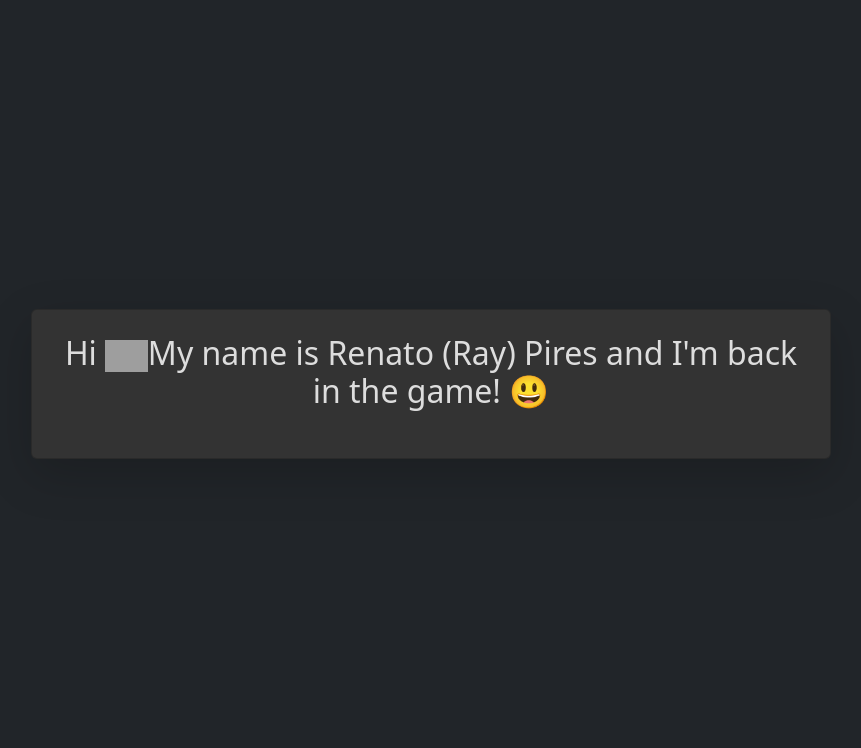
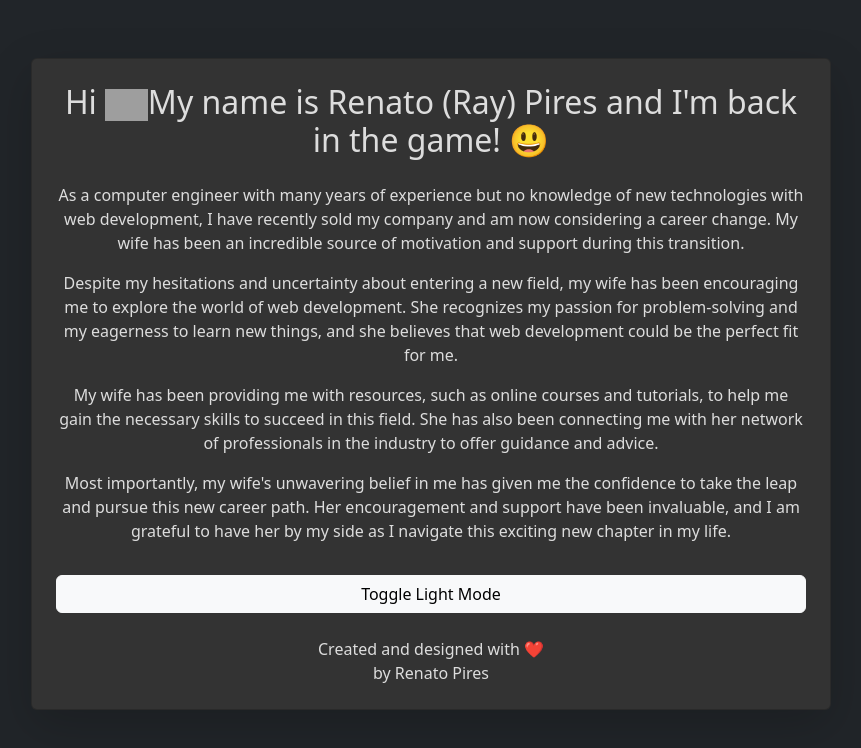
Before and after one commit to repires/clone-tabnews, a Next.js app: page / in a window 1280 px wide. Shown: the top 748 px of the page, without its empty margins (209-1070 px from the left). Built offline with nearby package versions, Linux system fonts and the light colour scheme; grey boxes are pictures that could not be loaded.

Commit message:
Update index.js

```diff
--- a/pages/index.js
+++ b/pages/index.js
@@ -1,4 +1,4 @@
-import React, { useState, useEffect } from 'react';
+import React, { useState } from 'react';
 import 'bootstrap/dist/css/bootstrap.min.css';
 
 function Home() {
@@ -13,23 +13,6 @@ function Home() {
     color: darkMode ? '#ddd' : '#333',
   };
 
-  // Effect to run once when the component mounts
-  useEffect(() => {
-    const script1 = document.createElement('script');
-    script1.async = true;
-    script1.src = 'https://www.googletagmanager.com/gtag/js?id=G-V3VBYLPPGK';
-    document.head.appendChild(script1);
-
-    const script2 = document.createElement('script');
-    script2.textContent = `
-      window.dataLayer = window.dataLayer || [];
-      function gtag(){dataLayer.push(arguments);}
-      gtag('js', new Date());
-      gtag('config', 'G-V3VBYLPPGK');
-    `;
-    document.head.appendChild(script2);
-  }, []);
-
   return (
     <div className={`d-flex justify-content-center align-items-center ${darkMode ? 'bg-dark' : 'bg-light'}`} style={{ minHeight: '100vh', paddingBottom: '2rem', marginBottom: '-2rem' }}>
       <style>
@@ -41,6 +24,20 @@ function Home() {
           }
         `}
       </style>
+      <script
+        async
+        src="https://www.googletagmanager.com/gtag/js?id=G-V3VBYLPPGK"
+      ></script>
+      <script
+        dangerouslySetInnerHTML={{
+          __html: `
+            window.dataLayer = window.dataLayer || [];
+            function gtag(){dataLayer.push(arguments);}
+            gtag('js', new Date());
+            gtag('config', 'G-V3VBYLPPGK');
+          `,
+        }}
+      />
       <main className="container-fluid custom-container">
         <div className="card mx-auto shadow-lg rounded text-center p-4" style={{ maxWidth: '800px', ...themeStyles }}>
           <h1 className="h2 mb-4" style={{ fontSize: '2rem', marginBottom: '1rem' }}>
@@ -53,6 +50,22 @@ function Home() {
             />
             My name is Renato (Ray) Pires and I'm back in the game! 😃
           </h1>
+          <p>
+            As a computer engineer with many years of experience but no knowledge of new technologies with web development, I have recently sold my company and am now considering a career change. My wife has been an incredible source of motivation and support during this transition.
+          </p>
+          <p>
+            Despite my hesitations and uncertainty about entering a new field, my wife has been encouraging me to explore the world of web development. She recognizes my passion for problem-solving and my eagerness to learn new things, and she believes that web development could be the perfect fit for me.
+          </p>
+          <p>
+            My wife has been providing me with resources, such as online courses and tutorials, to help me gain the necessary skills to succeed in this field. She has also been connecting me with her network of professionals in the industry to offer guidance and advice.
+          </p>
+          <p>
+            Most importantly, my wife's unwavering belief in me has given me the confidence to take the leap and pursue this new career path. Her encouragement and support have been invaluable, and I am grateful to have her by my side as I navigate this exciting new chapter in my life.
+          </p>
+          <button className={`btn mt-3 ${darkMode ? 'btn-light' : 'btn-dark'}`} onClick={toggleDarkMode}>
+            Toggle {darkMode ? 'Light' : 'Dark'} Mode
+          </button>
+          <footer className="mt-4">  Created and designed with ❤️<br />by Renato Pires</footer>
         </div>
       </main>
     </div>
```
